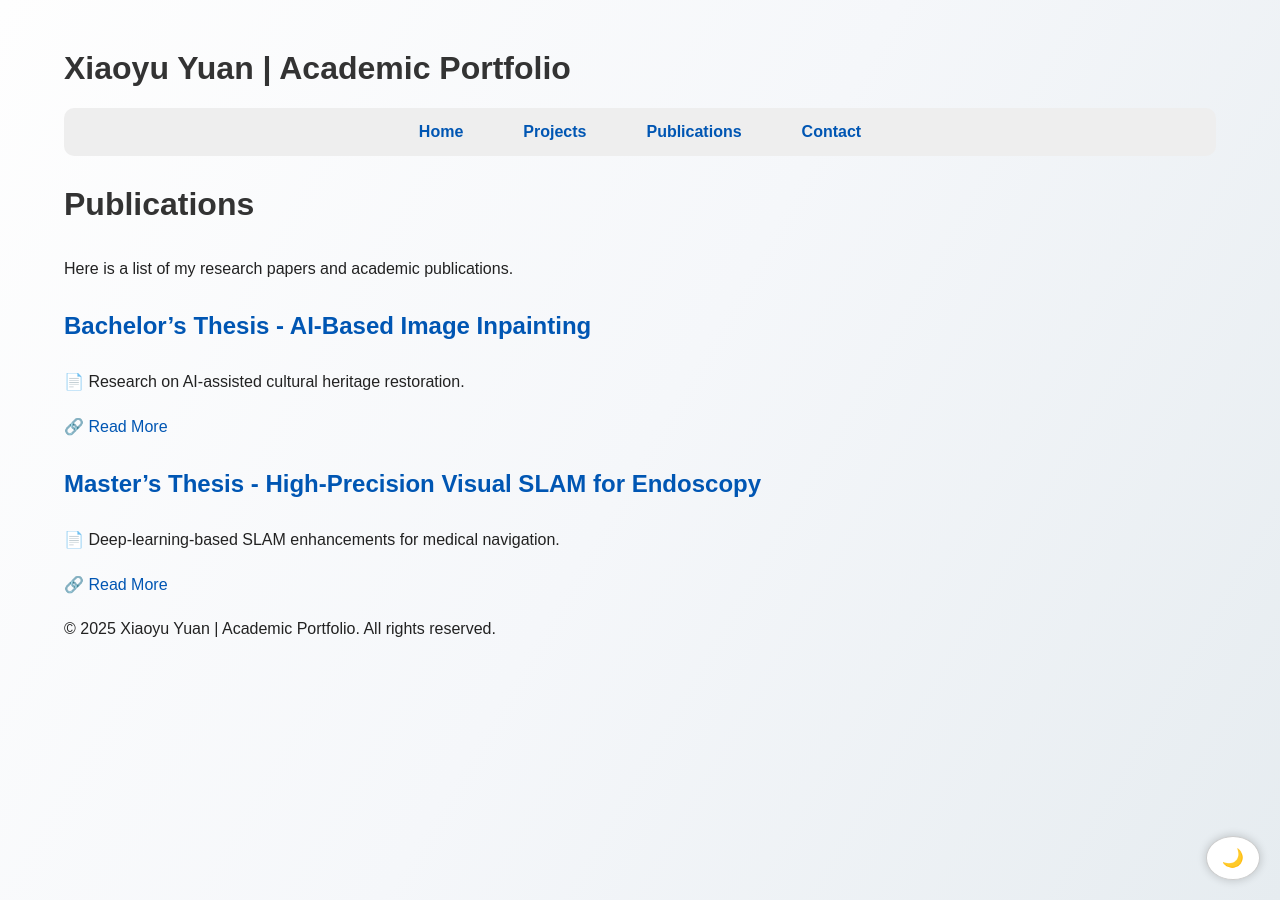
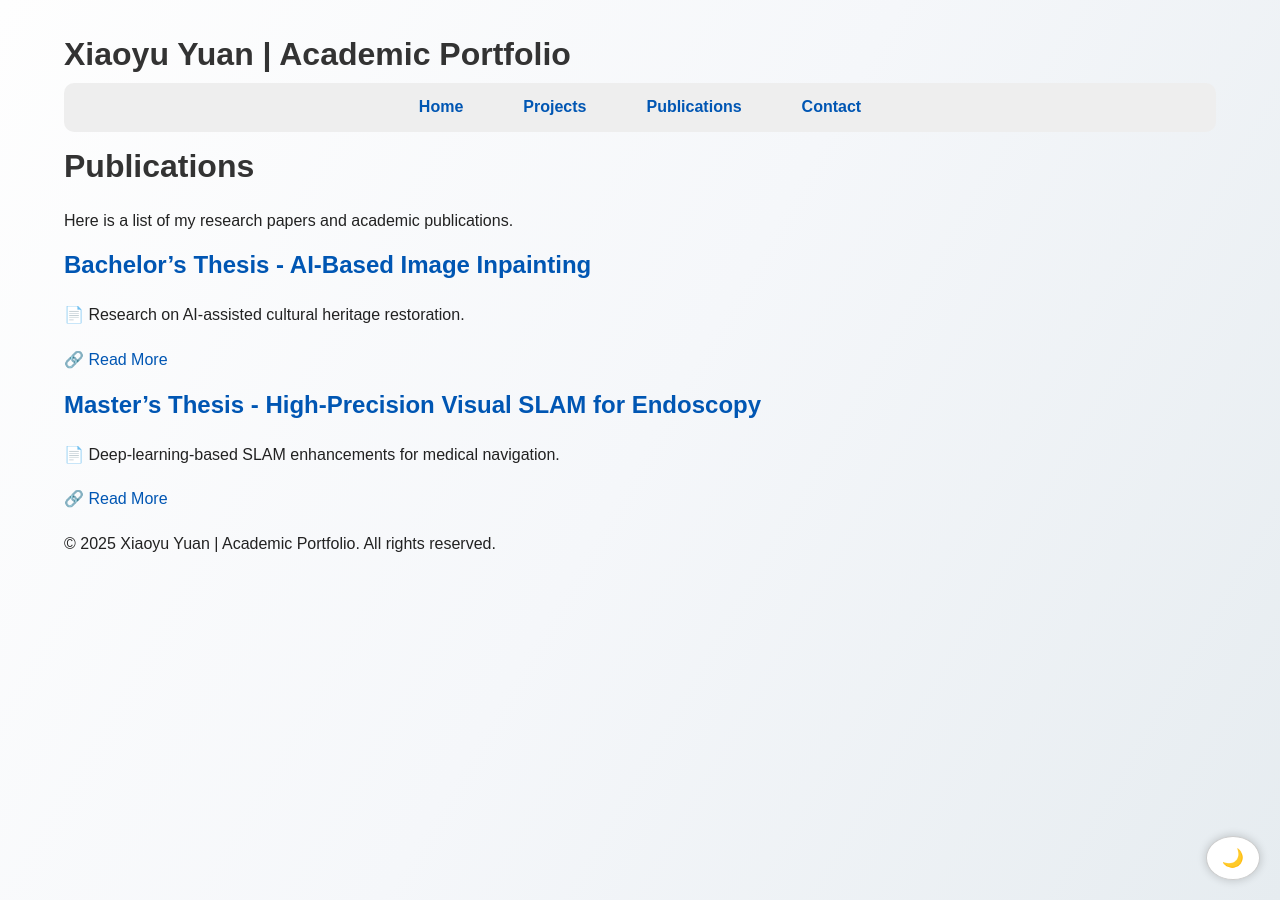
Before and after one commit to XiaoyuYuan19/portfolio, a Jekyll site: the page built from publications.md, in a window 1280 px wide. Built offline with Jekyll 4.4.1, drawn with Linux system fonts in a browser that asks for light colours.

Commit message:
Update style.css

```diff
--- a/assets/css/style.css
+++ b/assets/css/style.css
@@ -96,7 +96,8 @@ h1, h2, h3 {
     color: #333;
     border-bottom: none;
     padding-bottom: 5px;
-    margin-top: 20px;
+    line-height: 1.2;
+    margin-top: 15px;
     margin-bottom: 5px;
 }
 
```
